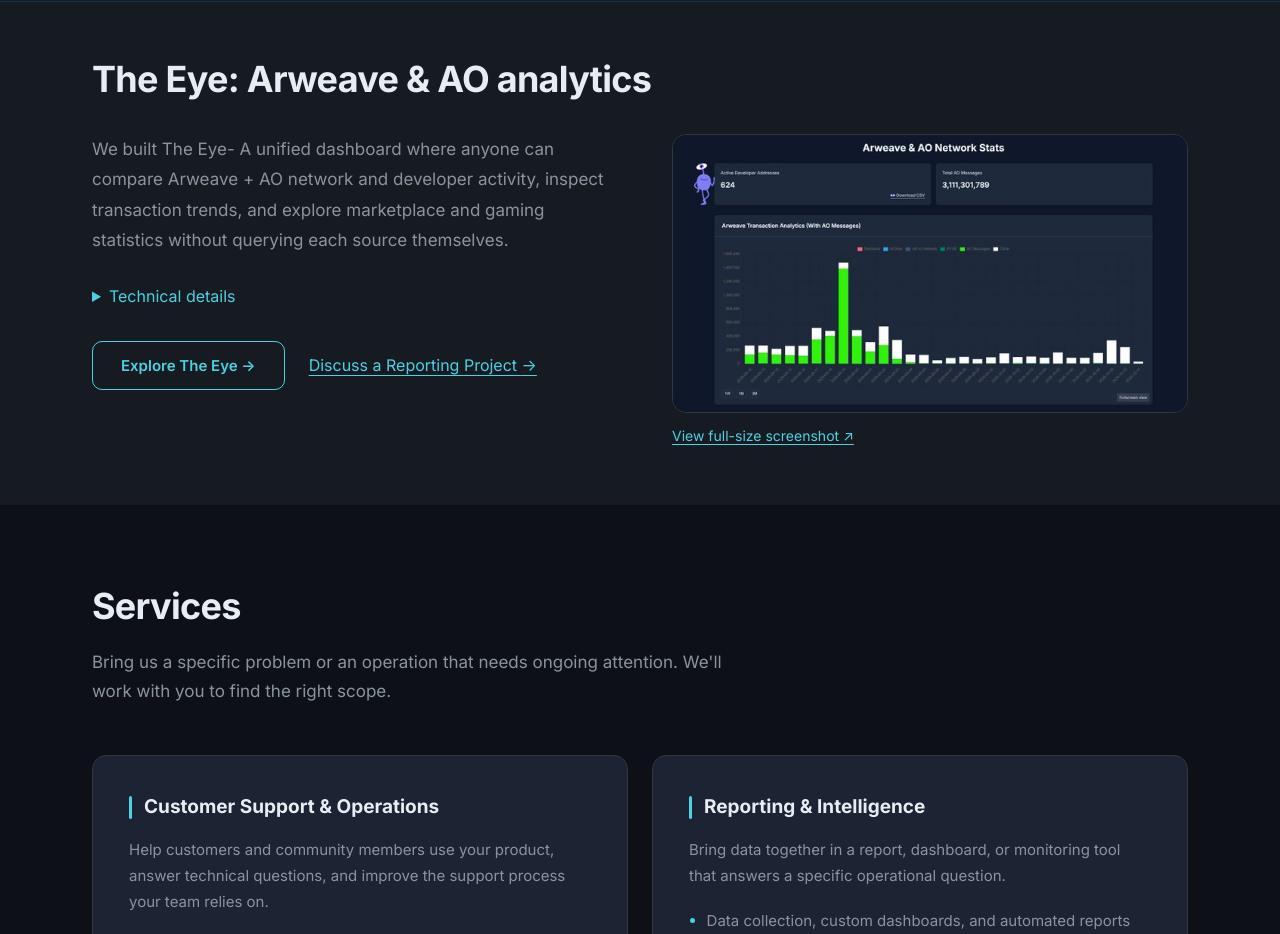
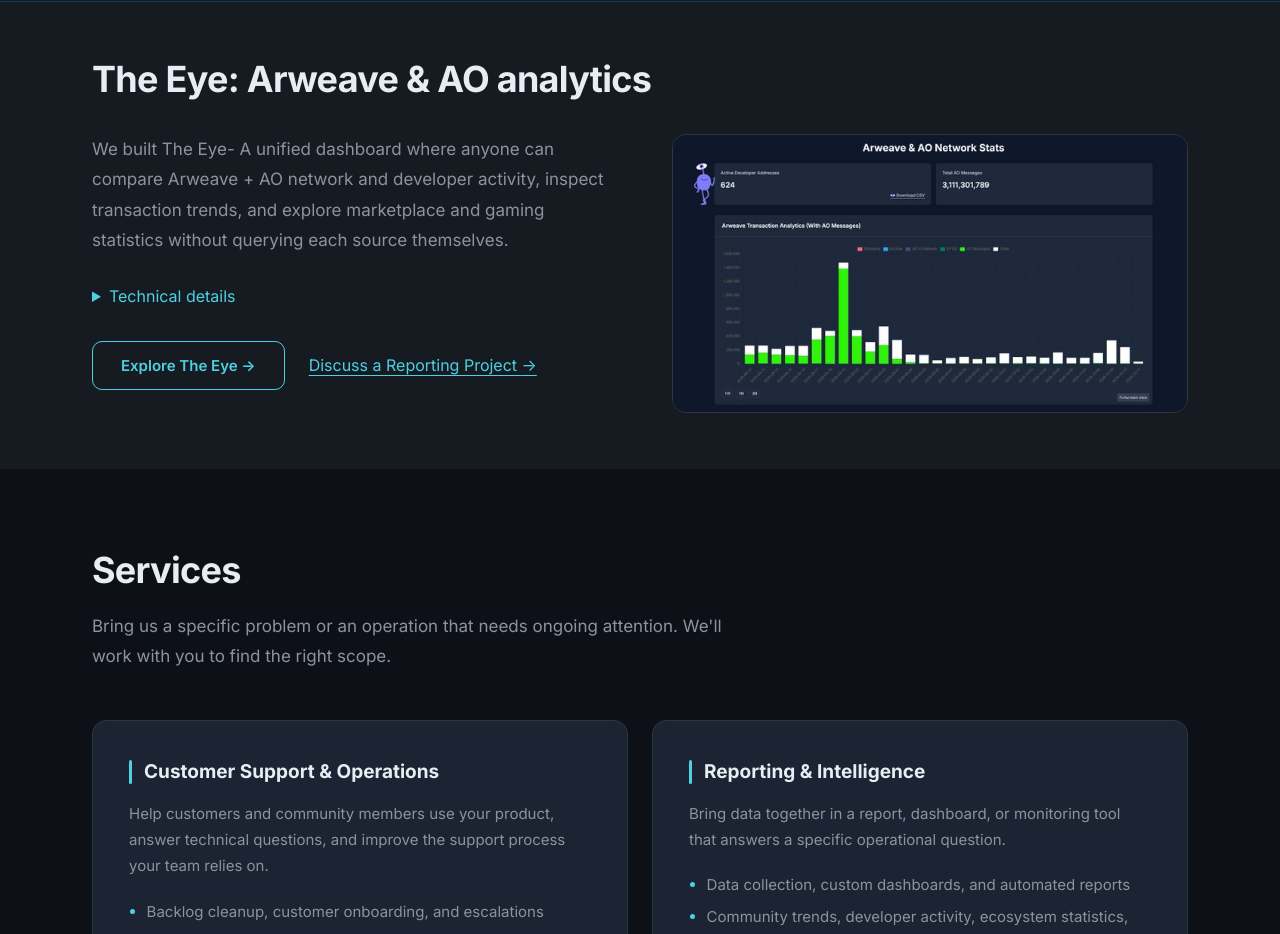
Before and after one commit to Jonny-Ringo/DA_ops, a website built with Vite: page index.html in a window 1280 px wide. Shown: the part 1080-2014 px from the top of the page. Built offline with nearby package versions, Linux system fonts and the light colour scheme.

Commit message:
Remove full-size screenshot link from The Eye showcase

```diff
--- a/index.html
+++ b/index.html
@@ -97,10 +97,7 @@
                     </div>
                 </div>
                 <figure class="project-screenshot">
-                    <a class="screenshot-link" href="/projects/the-eye.png" target="_blank" rel="noopener noreferrer" aria-label="View The Eye screenshot at full size (opens in a new tab)">
-                        <img src="/projects/the-eye.png" alt="The Eye application showing Arweave and AO network statistics, active developer addresses, and a transaction analytics chart." width="680" height="367" loading="lazy" decoding="async">
-                        <span>View full-size screenshot <span aria-hidden="true">&nearr;</span></span>
-                    </a>
+                    <img src="/projects/the-eye.png" alt="The Eye application showing Arweave and AO network statistics, active developer addresses, and a transaction analytics chart." width="680" height="367" loading="lazy" decoding="async">
                 </figure>
             </div>
         </div>
--- a/src/styles/styles.css
+++ b/src/styles/styles.css
@@ -672,8 +672,6 @@
 .human-ai-copy .project-attribution { font-size: 0.875rem; line-height: 1.65; }
 .project-context .text-link { margin-top: 0; }
 .project-actions { display: flex; gap: 1rem 1.5rem; align-items: center; flex-wrap: wrap; }
-.screenshot-link { display: block; border-radius: var(--radius-lg); }
-.screenshot-link > span { display: inline-block; margin-top: 0.75rem; color: var(--color-primary); font-size: 0.875rem; text-decoration: underline; text-underline-offset: 3px; }
 .project-screenshot { min-width: 0; }
 .project-screenshot img {
     width: 100%;
```
Also changed, not shown: tests/browser/conversion.spec.js (+0 -16 lines).
